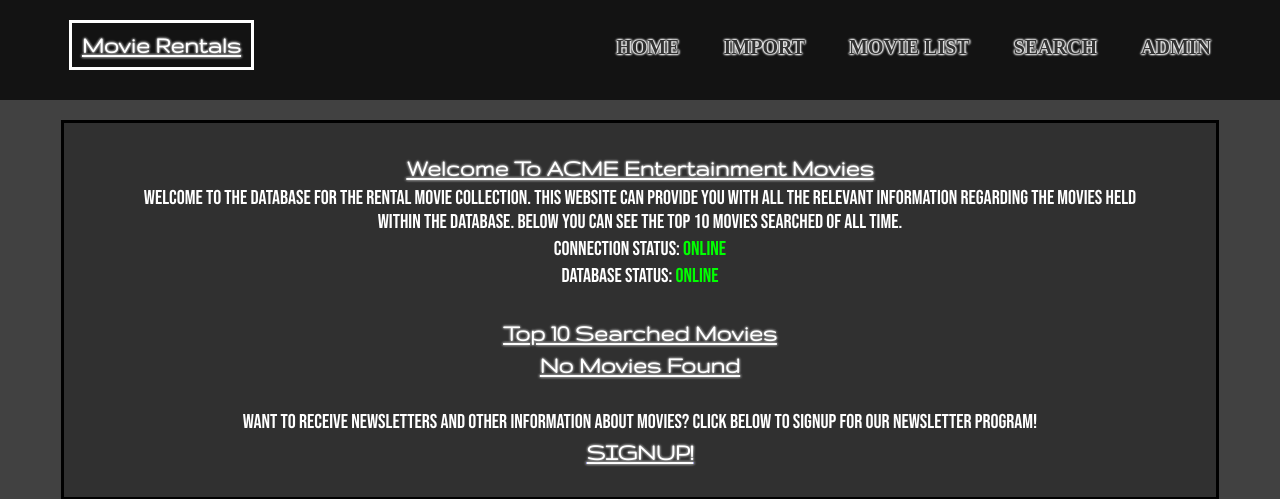
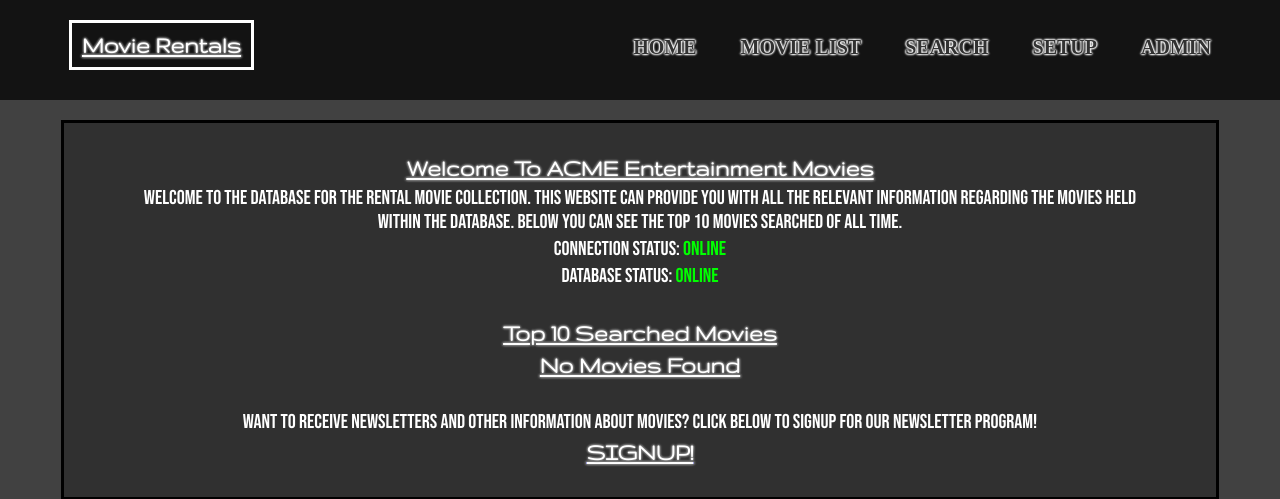
Before and after one commit to mkjking/RAD, a PHP site: page /Index.php in a window 1280 px wide. Shown: the top 499 px of the page. Run offline with PHP 8.4, Linux system fonts and the light colour scheme; data that the repository does not hold is empty.

Commit message:
Import Revamp

```diff
--- a/functions/nav.php
+++ b/functions/nav.php
@@ -17,9 +17,9 @@
         <nav>
             <ul>
                 <li><a href="Index.php">Home</a></li>
-                <li><a href="Import.php">Import</a></li>
                 <li><a href="MovieList.php">Movie List</a></li>
                 <li><a href="MoviesSearch.php">Search</a></li>
+                <li><a href="Setup.php">Setup</a></li>
                 <li><a href="Admin.php">Admin</a></li>
             </ul>
         </nav>
```
